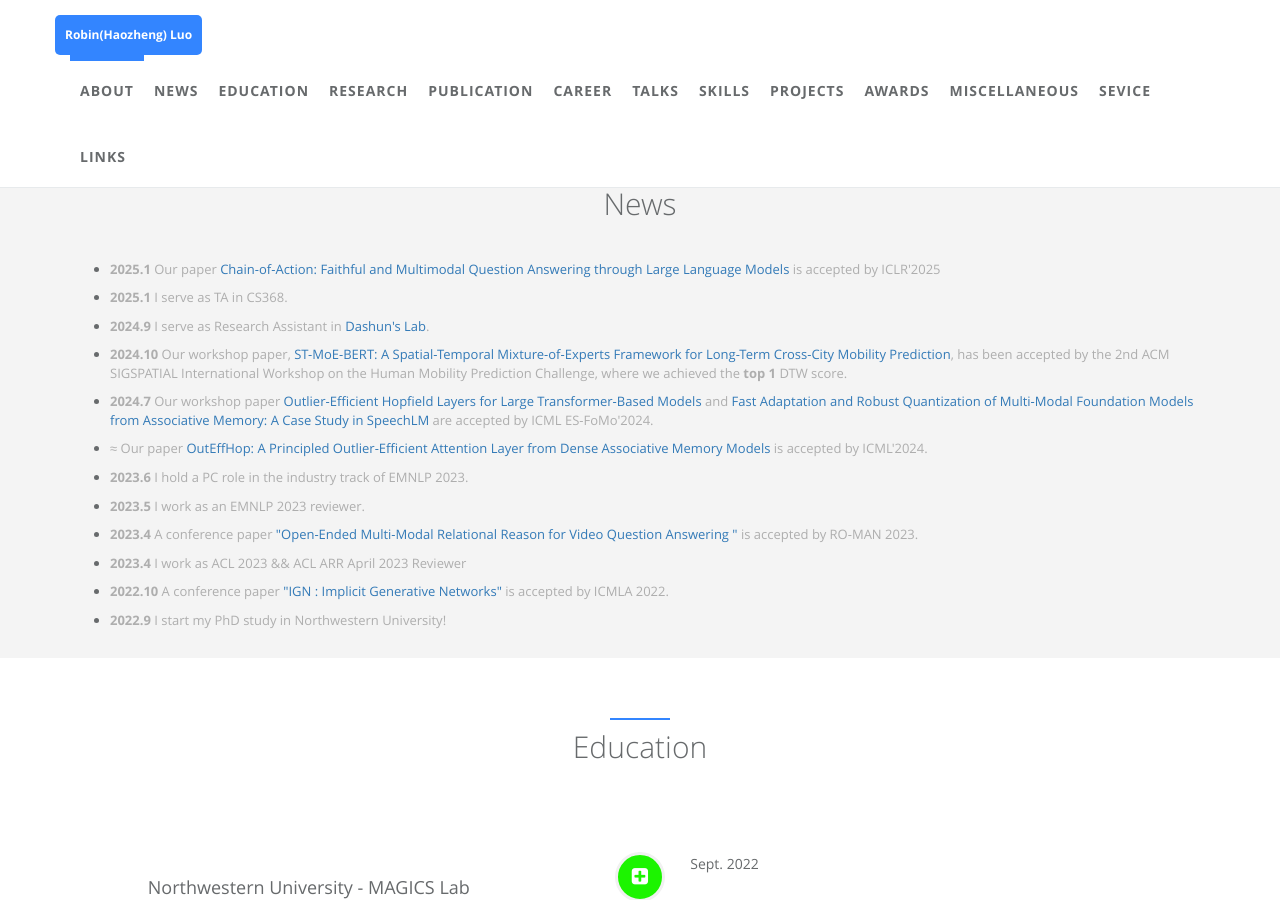
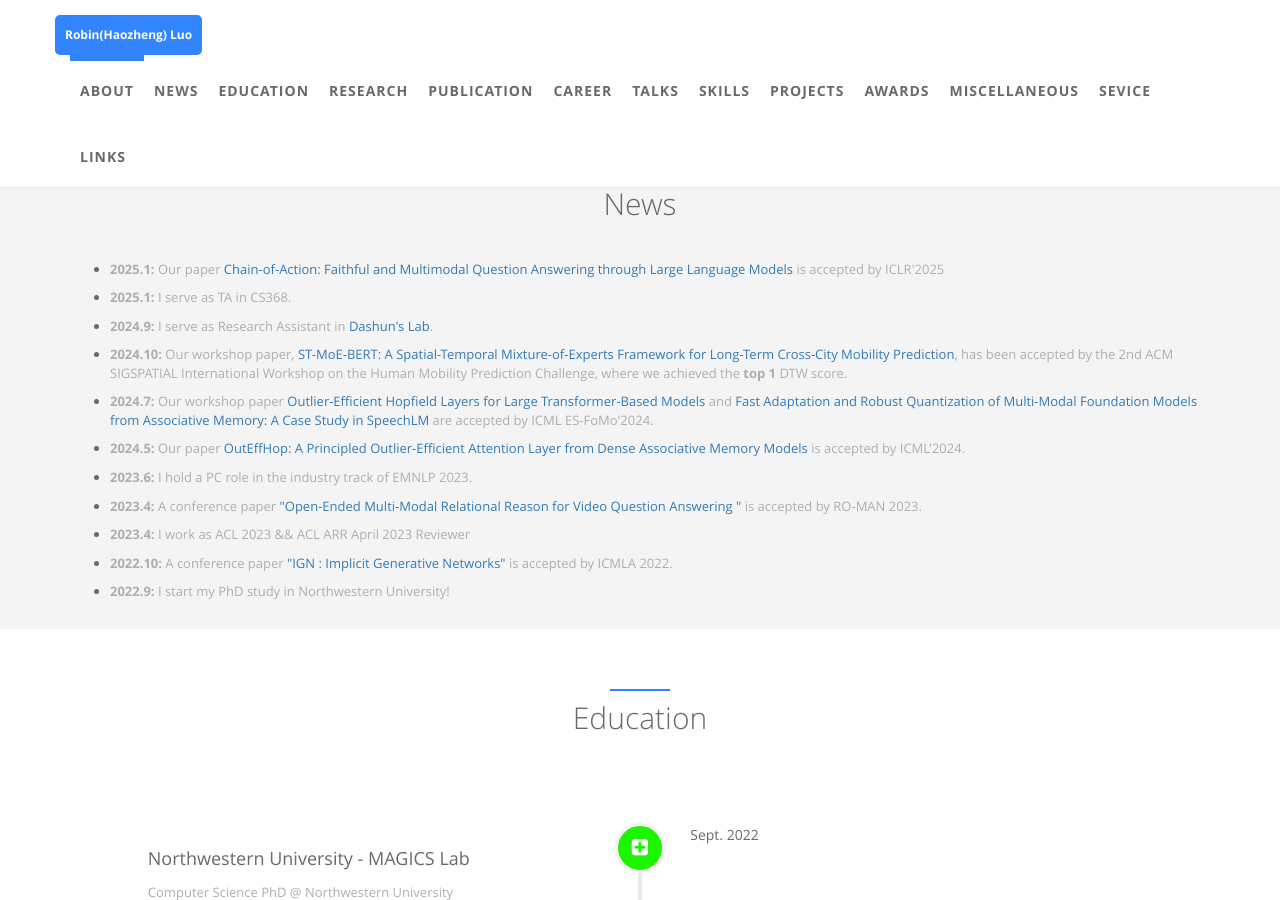
Before and after one commit to robinzixuan/robin.github.io, a Jekyll site: the page built from index.html, in a window 1280 px wide and 900 px high, scrolled down 1361 px. Built offline with Jekyll 4.4.1, drawn with Linux system fonts in a browser that asks for light colours.

Commit message:
Update news.html

```diff
--- a/_includes/sections/news.html
+++ b/_includes/sections/news.html
@@ -7,40 +7,31 @@
   </div>
 
   <ul>
-    <li><p> <b>2025.1</b> Our paper <a href="https://openreview.net/forum?id=1BdPHbuimc">Chain-of-Action: Faithful and Multimodal Question Answering through Large Language Models
+    <li><p> <b>2025.1:</b> Our paper <a href="https://openreview.net/forum?id=1BdPHbuimc">Chain-of-Action: Faithful and Multimodal Question Answering through Large Language Models
 </a>  is accepted by ICLR'2025 </p>
-    <li><p> <b>2025.1</b> I serve as TA in CS368. </li>
-    <li><p> <b>2024.9</b> I serve as Research Assistant in <a href="https://www.dashunwang.com/group">Dashun's Lab</a>. </li>
-    <li><p> <b>2024.10</b> Our workshop paper, <a href="https://arxiv.org/abs/2410.14099v1">ST-MoE-BERT: A Spatial-Temporal Mixture-of-Experts Framework for Long-Term Cross-City Mobility Prediction</a>, has been accepted by the 2nd ACM SIGSPATIAL International Workshop on the Human Mobility Prediction Challenge, where we achieved the <b>top 1</b> DTW score.
+    <li><p> <b>2025.1:</b> I serve as TA in CS368. </li>
+    <li><p> <b>2024.9:</b> I serve as Research Assistant in <a href="https://www.dashunwang.com/group">Dashun's Lab</a>. </li>
+    <li><p> <b>2024.10:</b> Our workshop paper, <a href="https://arxiv.org/abs/2410.14099v1">ST-MoE-BERT: A Spatial-Temporal Mixture-of-Experts Framework for Long-Term Cross-City Mobility Prediction</a>, has been accepted by the 2nd ACM SIGSPATIAL International Workshop on the Human Mobility Prediction Challenge, where we achieved the <b>top 1</b> DTW score.
   </p>
 </li>
-     <li><p> <b>2024.7</b> Our workshop paper <a href="https://openreview.net/forum?id=kLiDMGJKx1">Outlier-Efficient Hopfield Layers for Large Transformer-Based Models
+     <li><p> <b>2024.7:</b> Our workshop paper <a href="https://openreview.net/forum?id=kLiDMGJKx1">Outlier-Efficient Hopfield Layers for Large Transformer-Based Models
 </a> and <a href="https://openreview.net/forum?id=kZBM2UYiQh">Fast Adaptation and Robust Quantization of Multi-Modal Foundation Models from Associative Memory: A Case Study in SpeechLM</a> are accepted by ICML ES-FoMo'2024. </p>
   </li>
-    <li><p> ≈ Our paper <a href="https://openreview.net/forum?id=ZCrRCICOkr">OutEffHop: A Principled Outlier-Efficient Attention Layer from Dense Associative Memory Models
+    <li><p> <b>2024.5:</b> Our paper <a href="https://openreview.net/forum?id=ZCrRCICOkr">OutEffHop: A Principled Outlier-Efficient Attention Layer from Dense Associative Memory Models
 </a>  is accepted by ICML'2024. </p>
   </li>
-<!--     <li><p> I serve as TA of CS150. </p>
-  </li>
-    <li><p> I serve as TA of CS348. </p>
-  </li>
-     <li><p> I serve as TA of CS327. </p>
-  </li> -->
-    <li><p> <b>2023.6</b> I hold a PC role in the industry track of EMNLP 2023. </p>
-  </li>
-    <li><p> <b>2023.5</b> I work as an EMNLP 2023 reviewer. </p>
-  </li>
-  <li><p> <b>2023.4</b> A conference paper <a href="https://arxiv.org/abs/2012.00822">"Open-Ended Multi-Modal Relational Reason for Video Question Answering
+    <li><p> <b>2023.6:</b> I hold a PC role in the industry track of EMNLP 2023. </p>
+  <li><p> <b>2023.4:</b> A conference paper <a href="https://arxiv.org/abs/2012.00822">"Open-Ended Multi-Modal Relational Reason for Video Question Answering
 "</a> is accepted by RO-MAN 2023.</p>
   </li>
-  <li><p> <b>2023.4</b> I work as ACL 2023 && ACL ARR April 2023 Reviewer
+  <li><p> <b>2023.4:</b> I work as ACL 2023 && ACL ARR April 2023 Reviewer
     </p>
 </li>
-  <li><p> <b>2022.10</b>
+  <li><p> <b>2022.10:</b>
     A conference paper <a href="https://ieeexplore.ieee.org/abstract/document/10069446">"IGN : Implicit Generative Networks"</a> is accepted by ICMLA 2022.
   </p>
   </li>
-  <li><p> <b>2022.9</b>
+  <li><p> <b>2022.9:</b>
     I start my PhD study in Northwestern University!
   </p>
   </li>
```
